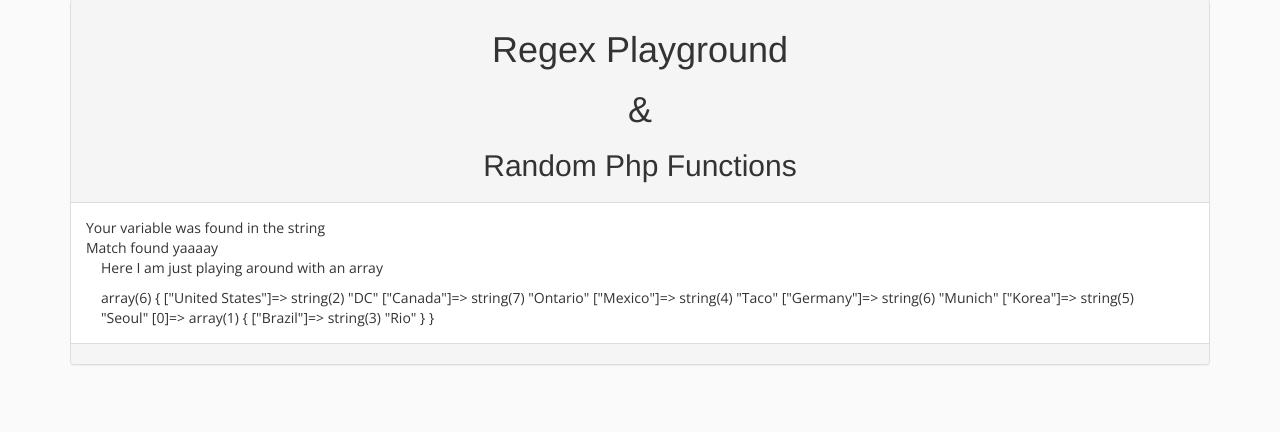
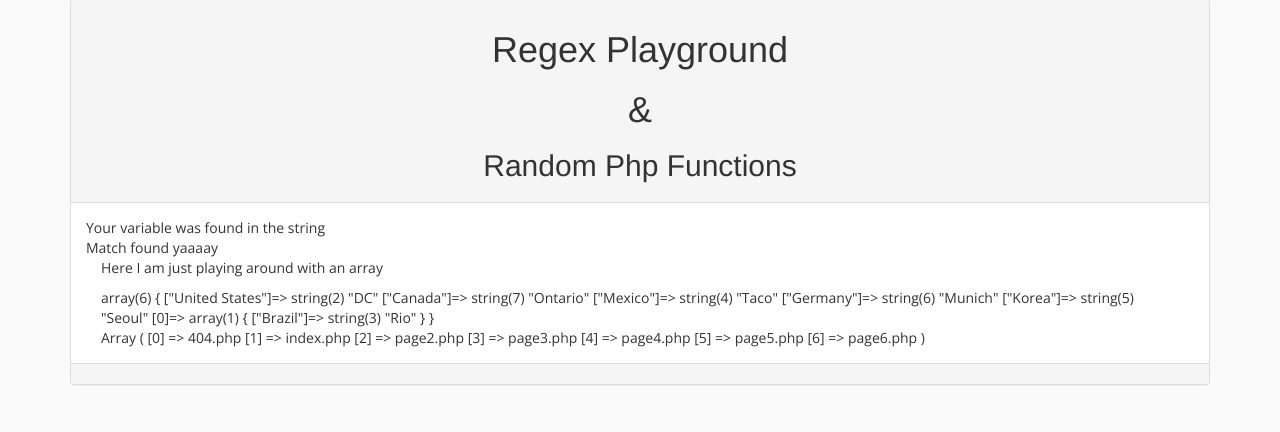
Before and after one commit to jhamPac/projectNoob, a PHP site: page /page5.php in a window 1280 px wide. Shown: the part 16-448 px from the top of the page. Run offline with PHP 8.4, Linux system fonts and the light colour scheme.

Commit message:
trying out the glob() function

```diff
--- a/www/page5.php
+++ b/www/page5.php
@@ -70,6 +70,18 @@
 
 
                             ?>
+
+                            <br>
+
+                            <?php
+
+                                //glob returns an array of files depending on the criteria you give it, i believe its relative
+                                print_r(glob("*.php"));
+
+
+                            ?>
+
+
                         </div>
 
 
```
